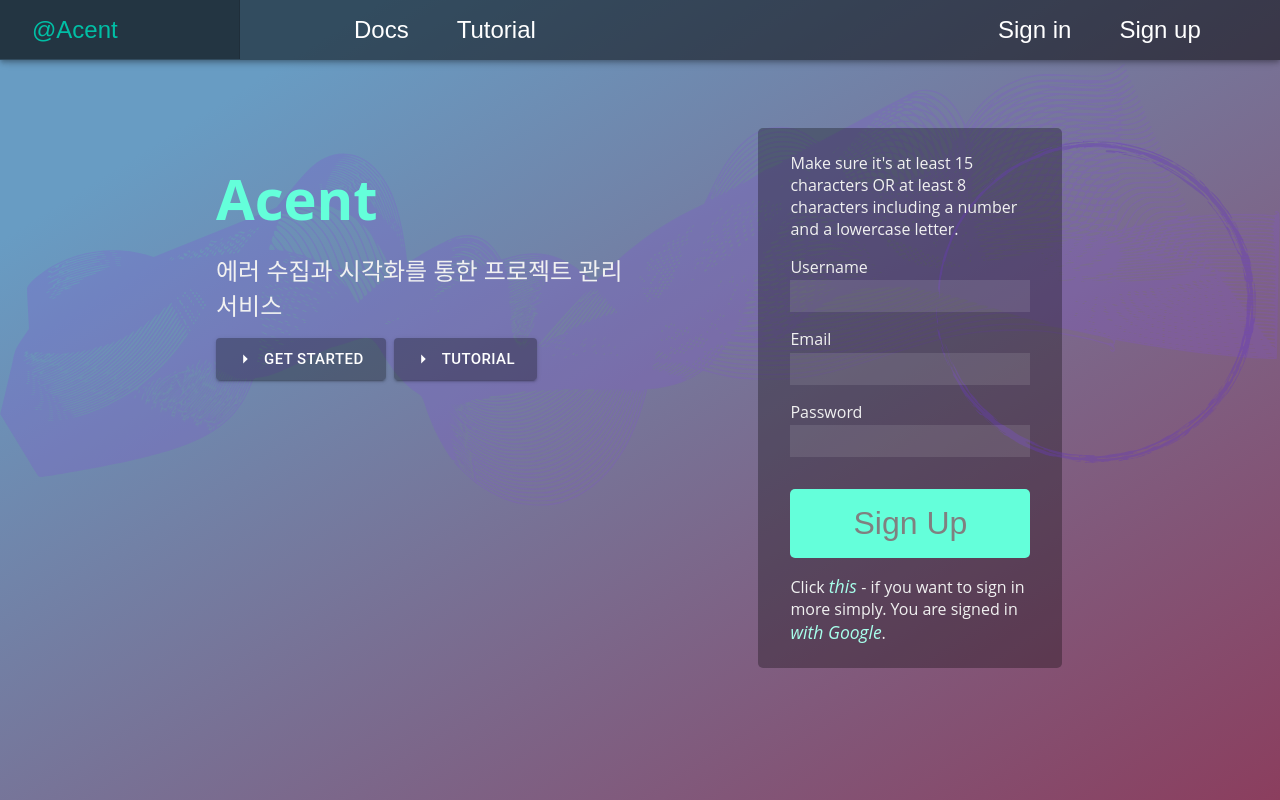
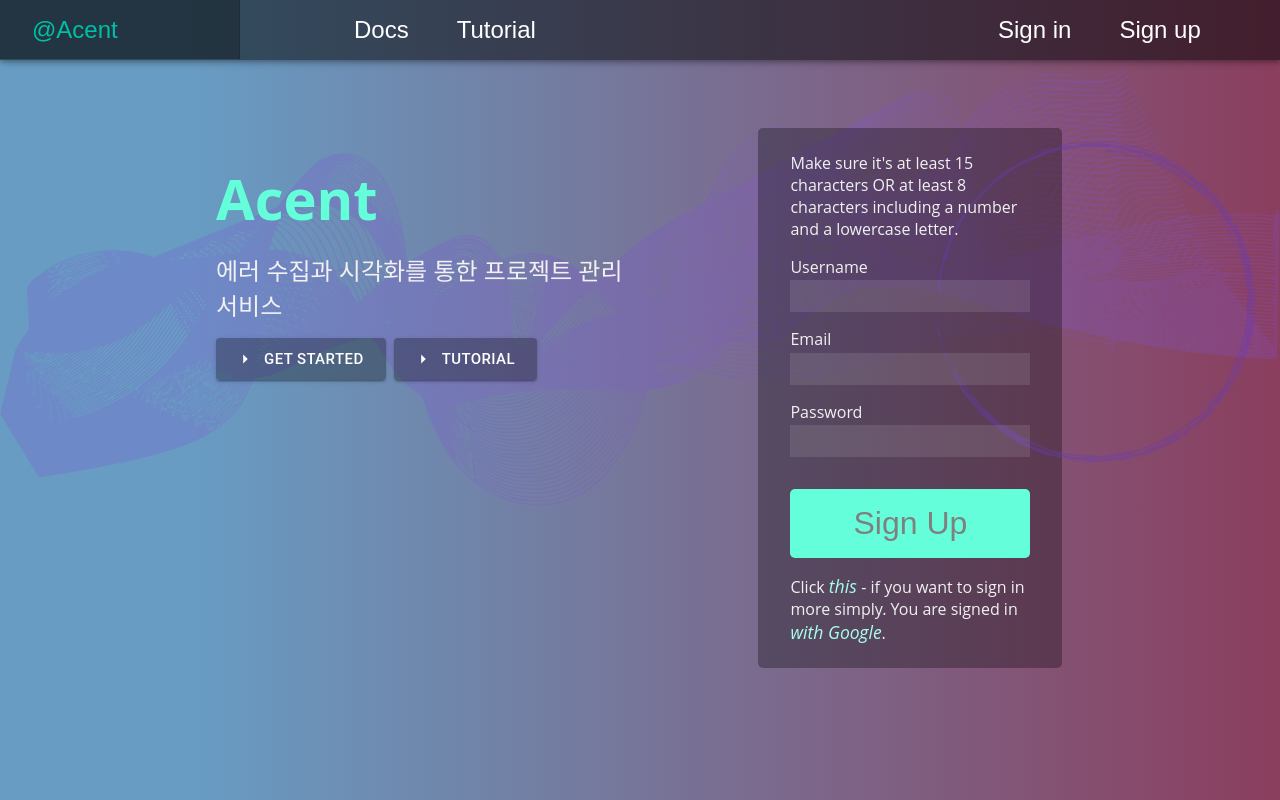
Before and after one commit to boostcamp-2020/Project11-C-Web-FE-Performance-Monitoring-Admin, a React app: page / in a window 1280 px wide. Built offline with nearby package versions, Linux system fonts and the light colour scheme.

Commit message:
fix: 스크롤 버그 수정 화면이 초과할 경우 배경이 짤리는 현상을 수정

```diff
--- a/src/style/globalStyle.ts
+++ b/src/style/globalStyle.ts
@@ -14,7 +14,7 @@ const GlobalStyle = createGlobalStyle`
 		width: 100%;
 		margin: 0;
 		padding: 0;
-		background: linear-gradient(to bottom right, #689cc3 15%, #8b3e5e 100%);
+		background: linear-gradient(to right, #689cc3 15%, #8b3e5e 100%);
 		background-size: cover;
 		background-repeat: no-repeat;
 	}
```
